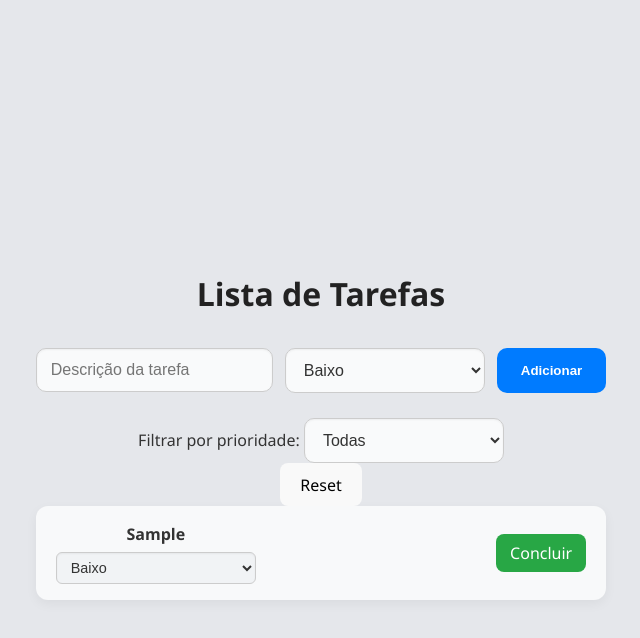
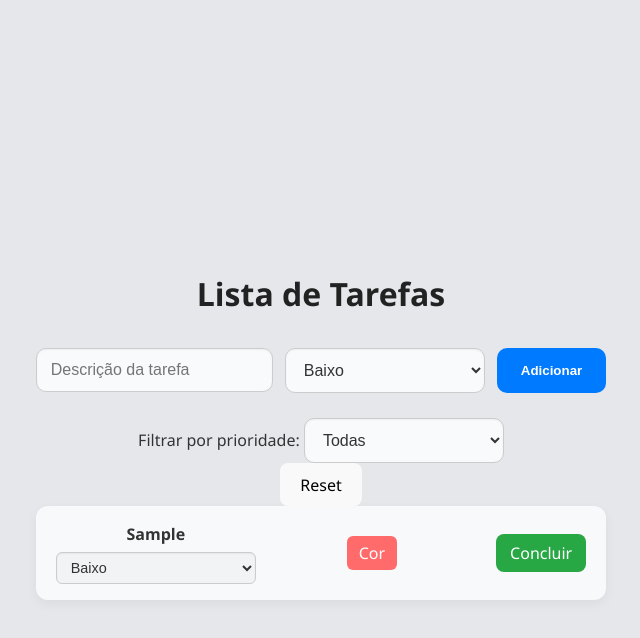
Before and after one commit to Mr-Vitor/Projeto-to-do-list, a React (Vite) app in the folder to-do-list/: page / in a window 1280 px wide. Both pictures are taken after typing "Sample" into the empty fields and a click on the input "Adicionar". Shown: the top 638 px of the page, without its empty margins (319-959 px from the left). Built offline with nearby package versions, Linux system fonts and the light colour scheme.

Commit message:
Adição da função de escolher a cor da tarefa

```diff
--- a/to-do-list/src/componentes/Listar.jsx
+++ b/to-do-list/src/componentes/Listar.jsx
@@ -7,6 +7,8 @@ export default function Listar() {
     const [filtro, setFiltro] = useState('todas')
     const [lista, setLista] = useState([])
 
+    const cores = ['#FF6B6B', '#6BCB77', '#4D96FF', '#FFC75F', '#B967FF', '#FF9671']
+
     const handleSubmit = (e) => {
         e.preventDefault()
         if (!tarefa) return
@@ -15,7 +17,9 @@ export default function Listar() {
             id: Math.floor(Math.random() * 10000),
             texto: tarefa,
             prioridade: prioridade,
-            status: false
+            status: false,
+            corIndex: 0,
+            mostrarCores: false
         }
 
         setLista([...lista, novaTarefa])
@@ -43,8 +47,23 @@ export default function Listar() {
         setLista(lista.map(item =>
             item.id === id ? { ...item, prioridade: novaPrioridade } : item
         ));
-    };
+    }
 
+    const toggleMostrarCores = (id) => {
+        setLista(lista.map(item =>
+            item.id === id
+                ? { ...item, mostrarCores: !item.mostrarCores }
+                : { ...item, mostrarCores: false } // fecha os menus de outras tarefas
+        ))
+    }
+
+    const handleSelecionarCor = (id, indexCor) => {
+        setLista(lista.map(item =>
+            item.id === id
+                ? { ...item, corIndex: indexCor, mostrarCores: false }
+                : item
+        ))
+    }
 
     return (
         <div>
@@ -79,7 +98,7 @@ export default function Listar() {
                 </select>
             </div>
 
-            <button onClick={handleClear}>Reset</button>
+            <button className="reset" onClick={handleClear}>Reset</button>
 
             <ul>
                 {listaFiltrada.map((item) =>
@@ -90,14 +109,60 @@ export default function Listar() {
                             </span>
                             <span>
                                 <select
-                                value={item.prioridade}
-                                onChange={(e) => handleChangePrioridade(item.id, e.target.value)}
+                                    value={item.prioridade}
+                                    onChange={(e) => handleChangePrioridade(item.id, e.target.value)}
                                 >
-                                {prioridades.map(p => (
-                                    <option key={p} value={p}>{p}</option>
-                                ))}
+                                    {prioridades.map(p => (
+                                        <option key={p} value={p}>{p}</option>
+                                    ))}
                                 </select>
                             </span>
+                        </div>
+
+                        {/* Botão que mostra o menu de cores */}
+                        <div style={{ position: 'relative', display: 'inline-block' }}>
+                            <button
+                                onClick={() => toggleMostrarCores(item.id)}
+                                style={{
+                                    backgroundColor: cores[item.corIndex],
+                                    color: '#fff',
+                                    border: 'none',
+                                    padding: '6px 12px',
+                                    marginRight: '8px',
+                                    borderRadius: '6px',
+                                    cursor: 'pointer'
+                                }}
+                            >
+                                Cor
+                            </button>
+
+                            {item.mostrarCores && (
+                                <div style={{
+                                    position: 'absolute',
+                                    display: 'flex',
+                                    gap: '5px',
+                                    backgroundColor: '#f0f0f0',
+                                    padding: '8px',
+                                    borderRadius: '6px',
+                                    top: '40px',
+                                    zIndex: 1
+                                }}>
+                                    {cores.map((cor, index) => (
+                                        <div
+                                            key={cor}
+                                            onClick={() => handleSelecionarCor(item.id, index)}
+                                            style={{
+                                                width: '20px',
+                                                height: '20px',
+                                                borderRadius: '50%',
+                                                backgroundColor: cor,
+                                                cursor: 'pointer',
+                                                border: item.corIndex === index ? '2px solid #000' : '1px solid #ccc'
+                                            }}
+                                        />
+                                    ))}
+                                </div>
+                            )}
                         </div>
 
                         <button onClick={() => handleToggle(item.id)}>
```
